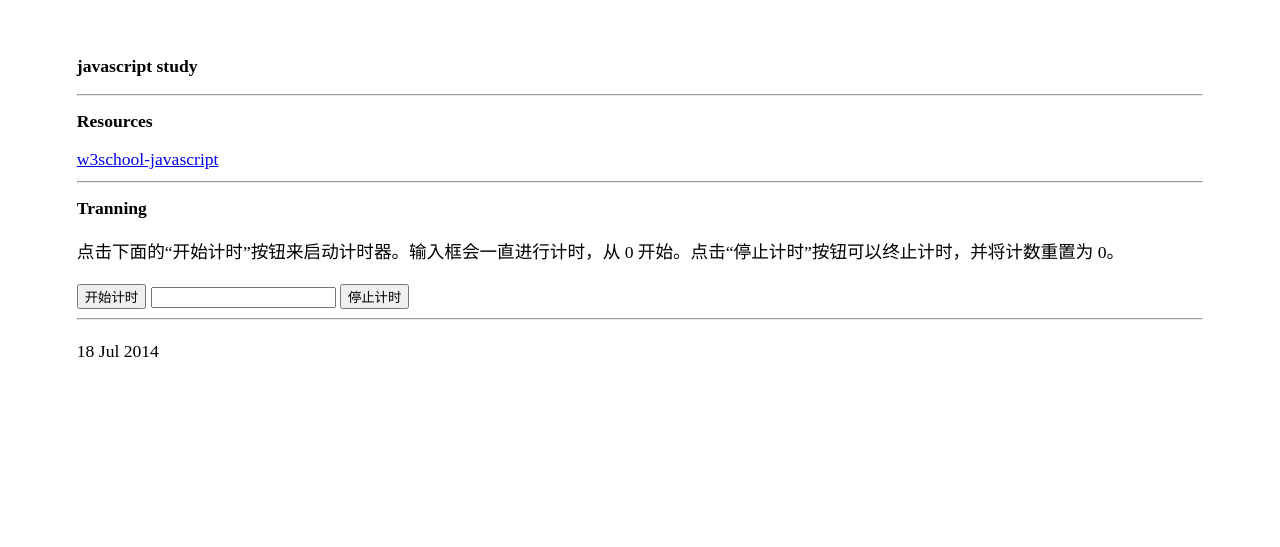
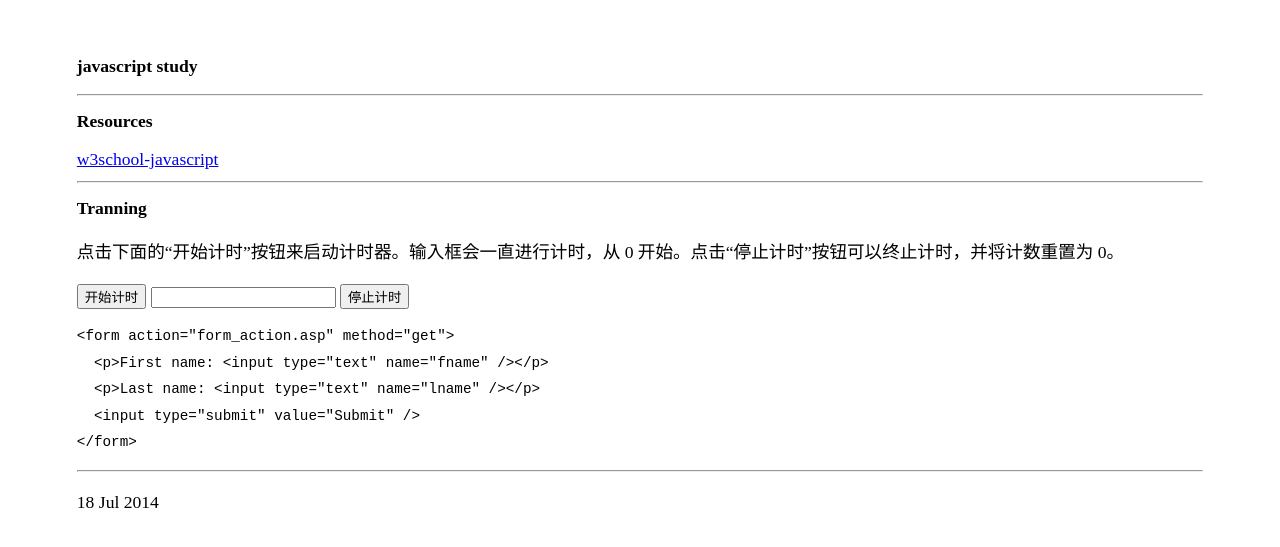
Before and after one commit to kerrignm/blog, a Jekyll site: the page built from _posts/2014-07-18-javascript-datum.html, in a window 1280 px wide. Shown: the top 547 px of the page. Built offline with Jekyll 4.4.1, drawn with Linux system fonts in a browser that asks for light colours.

Commit message:
debug js

```diff
--- a/_posts/2014-07-18-javascript-datum.html
+++ b/_posts/2014-07-18-javascript-datum.html
@@ -19,6 +19,14 @@ title: javascript study
     <input type="button" value="停止计时" onClick="stopCount()" />
 </form>
 
+<pre>
+<code>&lt;form action=&quot;form_action.asp&quot; method=&quot;get&quot;&gt;</code>
+  &lt;p&gt;First name: &lt;input type=&quot;text&quot; name=&quot;fname&quot; /&gt;&lt;/p&gt;
+  &lt;p&gt;Last name: &lt;input type=&quot;text&quot; name=&quot;lname&quot; /&gt;&lt;/p&gt;
+  &lt;input type=&quot;submit&quot; value=&quot;Submit&quot; /&gt;
+<code>&lt;/form&gt;</code>
+</pre>
+
 <hr />
 
 <p>{{ page.date | date_to_string }}</p>
```
